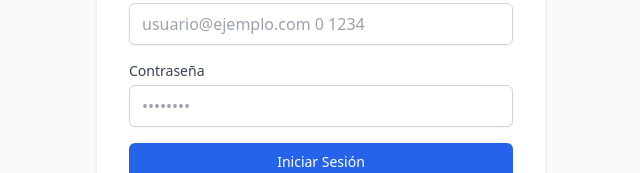
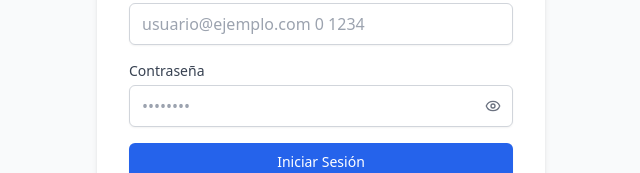
Before and after one commit to OsberRioja/POS_CyrexStore, a React (Vite) app in the folder pos-frontend/: page / in a window 1280 px wide. Shown: the part 342-515 px from the top of the page, without its empty margins (319-959 px from the left). Built offline with nearby package versions, Linux system fonts and the light colour scheme; no server answers.

Commit message:
Mostrar y ocultar contraseña en login

```diff
--- a/pos-frontend/src/pages/loginPage.tsx
+++ b/pos-frontend/src/pages/loginPage.tsx
@@ -1,5 +1,6 @@
 import React, { useState } from "react";
 import { useAuth } from "../context/authContext";
+import { Eye, EyeOff } from "lucide-react";
 
 interface LoginPageProps {
   onLoginSuccess: () => void;
@@ -13,6 +14,7 @@
   });
   const [loading, setLoading] = useState(false);
   const [error, setError] = useState("");
+  const [showPassword, setShowPassword] = useState(false);
 
   const handleChange = (e: React.ChangeEvent<HTMLInputElement>) => {
     setForm({ ...form, [e.target.name]: e.target.value });
@@ -33,6 +35,10 @@
     } finally {
       setLoading(false);
     }
+  };
+
+  const togglePasswordVisibility = () => {
+    setShowPassword(!showPassword);
   };
 
   return (
@@ -71,22 +77,34 @@
               />
             </div>
 
-            <div>
+            <div className="relative">
               <label htmlFor="password" className="block text-sm font-medium text-gray-700">
                 Contraseña
               </label>
+              <div className="relative">
                 <input
                   id="password"
                   name="password"
-                type="password"
+                  type={showPassword ? "text" : "password"}
                   required
                   value={form.password}
                   onChange={handleChange}
                   className="mt-1 w-full px-3 py-2 border border-gray-300 rounded-md shadow-sm focus:outline-none focus:ring-blue-500 focus:border-blue-500"
                   placeholder="••••••••"
                 />
+                <button
+                  type="button"
+                  className="absolute inset-y-0 right-0 pr-3 flex items-center mt-1"
+                  onClick={togglePasswordVisibility}
+                >
+                  {showPassword ? (
+                    <EyeOff size={16} className="text-gray-500" />
+                  ) : (
+                    <Eye size={16} className="text-gray-500" />
+                 )}
+                </button>
               </div>
-
+            </div>
             <button
               type="submit"
               disabled={loading}
```
Lines whose indentation alone changed are shown as unchanged.
